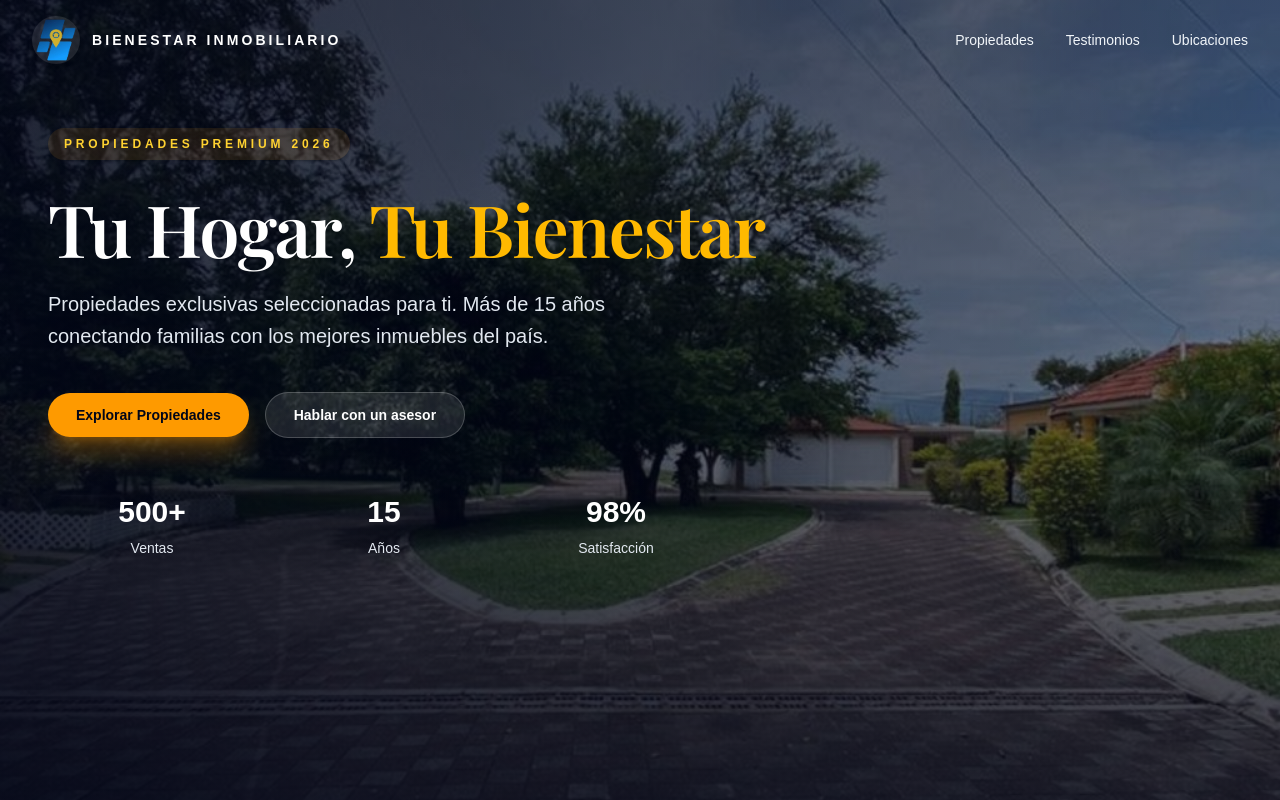
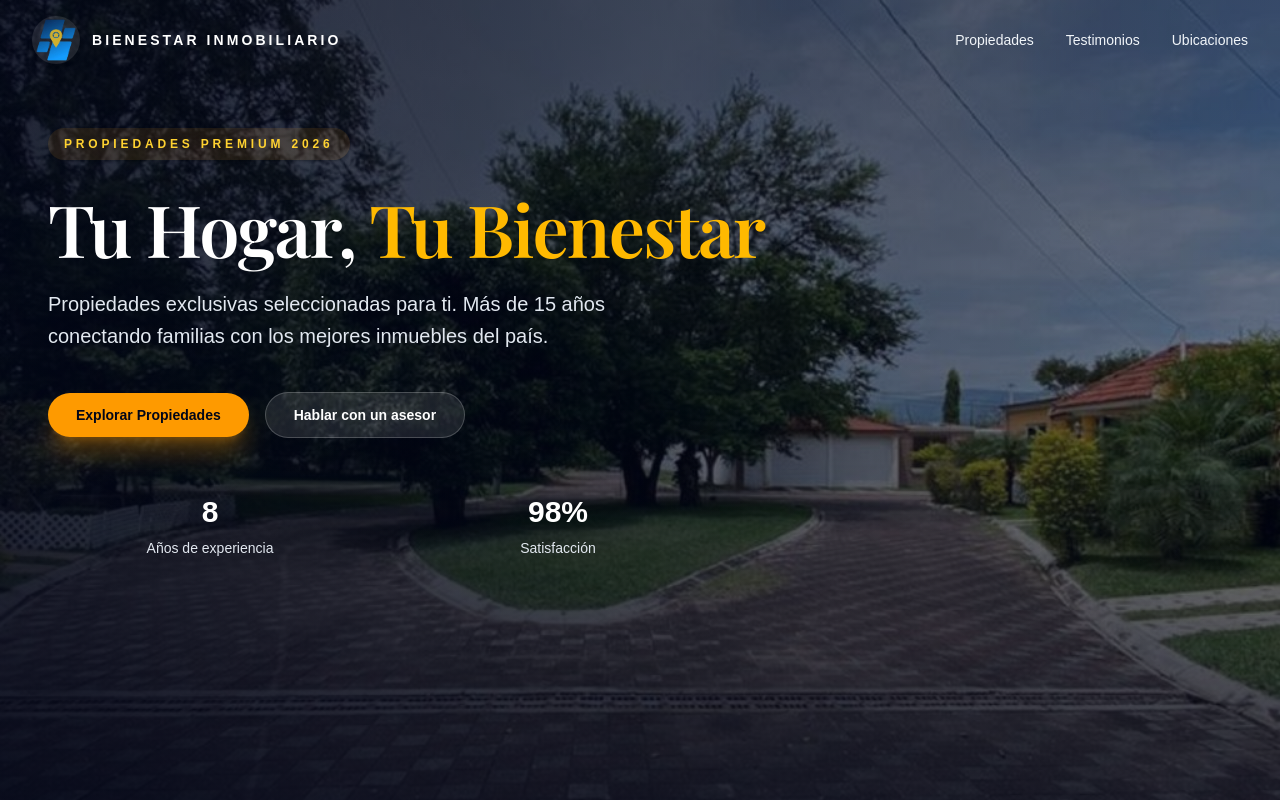
Before and after one commit to DancingAlien96/landing_page_bienestarinmobiliario, a Next.js app: page / in a window 1280 px wide. Shown: the top 800 px of the page. Built offline with nearby package versions, Linux system fonts and the light colour scheme.

Commit message:
Update hero stats to 8 years of experience

```diff
--- a/app/components/HeroCarousel.tsx
+++ b/app/components/HeroCarousel.tsx
@@ -123,14 +123,10 @@ export default function HeroCarousel() {
                 Hablar con un asesor
               </a>
             </div>
-            <div className="mt-14 grid max-w-lg grid-cols-3 gap-6 text-center text-white sm:max-w-2xl">
+            <div className="mt-14 grid max-w-lg grid-cols-2 gap-6 text-center text-white sm:max-w-2xl">
               <div>
-                <span className="block text-3xl font-semibold">500+</span>
-                <span className="mt-2 block text-sm text-slate-200">Ventas</span>
-              </div>
-              <div>
-                <span className="block text-3xl font-semibold">15</span>
-                <span className="mt-2 block text-sm text-slate-200">Años</span>
+                <span className="block text-3xl font-semibold">8</span>
+                <span className="mt-2 block text-sm text-slate-200">Años de experiencia</span>
               </div>
               <div>
                 <span className="block text-3xl font-semibold">98%</span>
```
